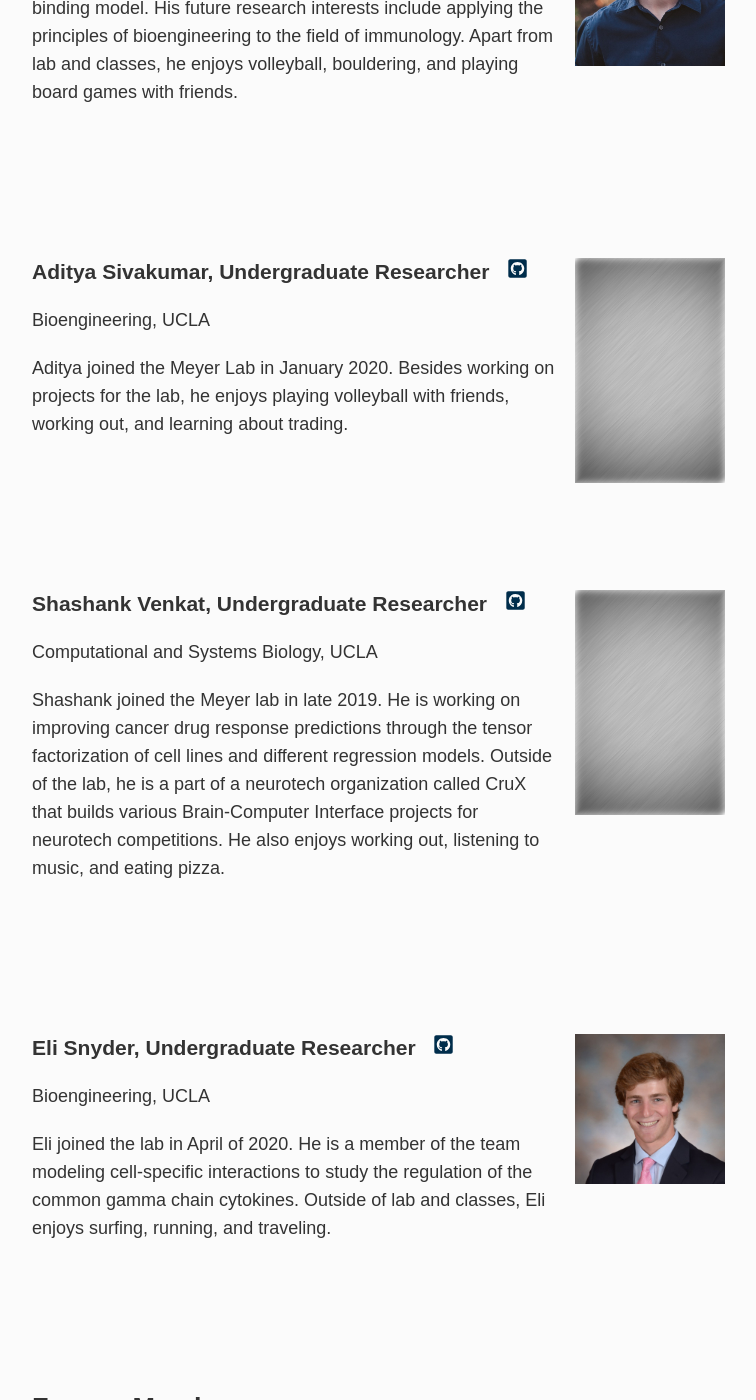
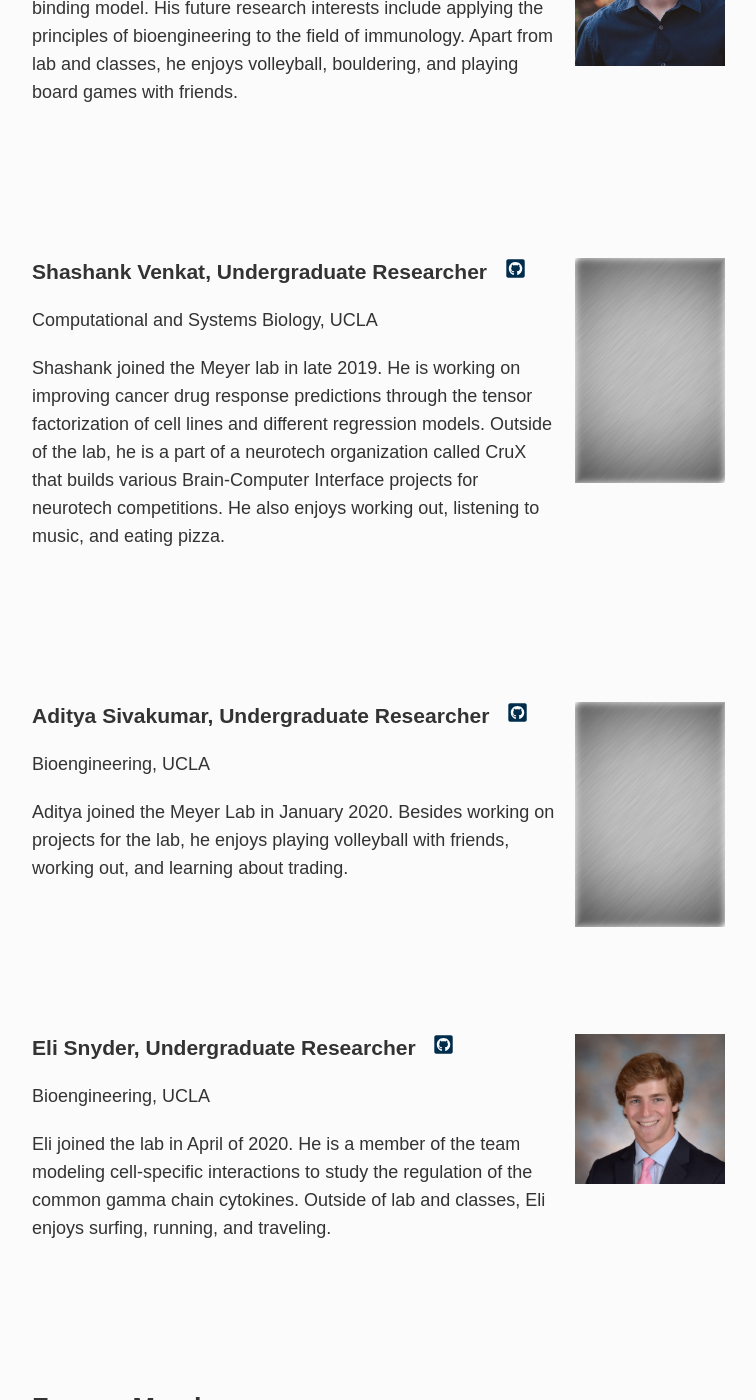
Before and after one commit to meyer-lab/asmlab.org, a Jekyll site: the page built from team/index.md, in a window 1280 px wide and 1400 px high, scrolled down 4208 px. Shown: the whole window, without its empty margins (253-1009 px from the left). Built offline with Jekyll 4.4.1, drawn with Linux system fonts in a browser that asks for light colours; some web fonts are replaced.

Commit message:
Fix order.

```diff
--- a/team/index.md
+++ b/team/index.md
@@ -110,24 +110,24 @@ Stephen joined the lab in September 2018. He is currently part of the team worki
 <br />
 <br />
 
+<div class="span_3 right"><img src="/public/photos/blank.jpg" width="150px" alt="Shashank's picture" /></div>
+
+### Shashank Venkat, Undergraduate Researcher&nbsp;&nbsp;&nbsp;<a href="https://github.com/ShashankVenkat918"><svg class="svg-icon"><use xlink:href="#fa-github"></use></svg></a>
+Computational and Systems Biology, UCLA
+
+Shashank joined the Meyer lab in late 2019. He is working on improving cancer drug response predictions through the tensor factorization of cell lines and different regression models. Outside of the lab, he is a part of a neurotech organization called CruX that builds various Brain-Computer Interface projects for neurotech competitions. He also enjoys working out, listening to music, and eating pizza.
+
+<br />
+<br />
+<br />
+<br />
+
 <div class="span_3 right"><img src="/public/photos/blank.jpg" width="150px" alt="Aditya's picture" /></div>
 
 ### Aditya Sivakumar, Undergraduate Researcher&nbsp;&nbsp;&nbsp;<a href="https://github.com/aditya-sivakumar"><svg class="svg-icon"><use xlink:href="#fa-github"></use></svg></a>
 Bioengineering, UCLA
 
 Aditya joined the Meyer Lab in January 2020. Besides working on projects for the lab, he enjoys playing volleyball with friends, working out, and learning about trading.
-
-<br />
-<br />
-<br />
-<br />
-
-<div class="span_3 right"><img src="/public/photos/blank.jpg" width="150px" alt="Shashank's picture" /></div>
-
-### Shashank Venkat, Undergraduate Researcher&nbsp;&nbsp;&nbsp;<a href="https://github.com/ShashankVenkat918"><svg class="svg-icon"><use xlink:href="#fa-github"></use></svg></a>
-Computational and Systems Biology, UCLA
-
-Shashank joined the Meyer lab in late 2019. He is working on improving cancer drug response predictions through the tensor factorization of cell lines and different regression models. Outside of the lab, he is a part of a neurotech organization called CruX that builds various Brain-Computer Interface projects for neurotech competitions. He also enjoys working out, listening to music, and eating pizza.
 
 <br />
 <br />
```
